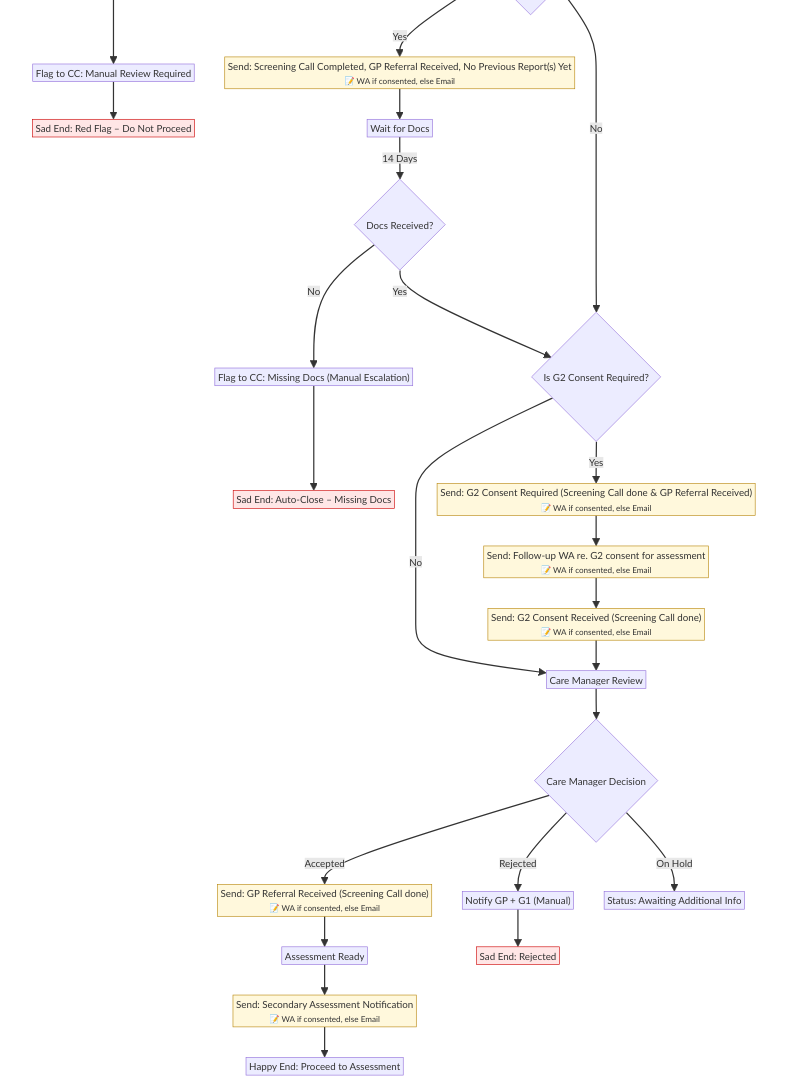
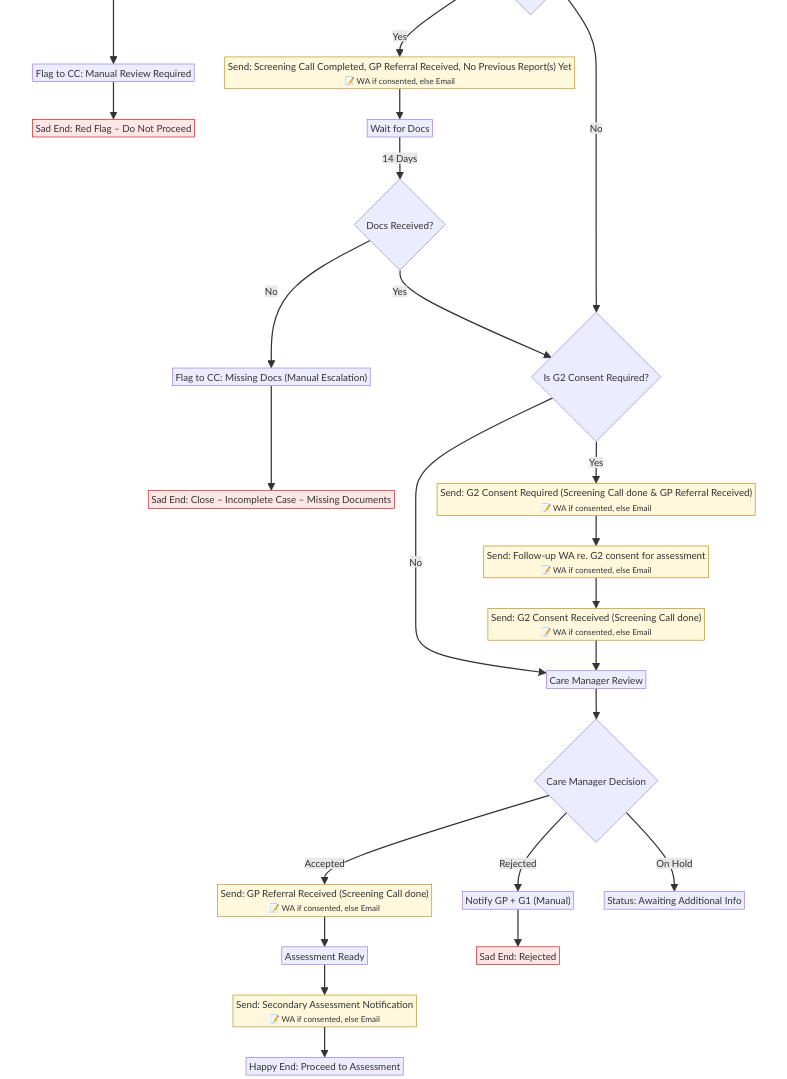
Before and after one commit to pdkv1999/primaHealth, a Python web app: template templates/phase1_overview.html in a window 1280 px wide. Shown: the part 2408-3487 px from the top of the page, without its empty margins (466-1253 px from the left). Run offline with Jinja, Linux system fonts and the light colour scheme; the template is opened without the code that fills it, so the values that code supplies are empty.

Commit message:
minor change

```diff
--- a/templates/phase1_overview.html
+++ b/templates/phase1_overview.html
@@ -94,7 +94,7 @@ flowchart TD
     M22a --> DocWait["Wait for Docs"]
     DocWait -- 14 Days --> DocReceived{"Docs Received?"}
     DocReceived -- No --> EscalateMissing["Flag to CC: Missing Docs (Manual Escalation)"]
-    EscalateMissing --> Close2["Sad End: Auto-Close – Missing Docs"]
+    EscalateMissing --> Close2["Sad End: Close – Incomplete Case – Missing Documents"]
     DocReceived -- Yes --> G2Check{"Is G2 Consent Required?"}
 
     InfoCheck -- No --> G2Check
```
